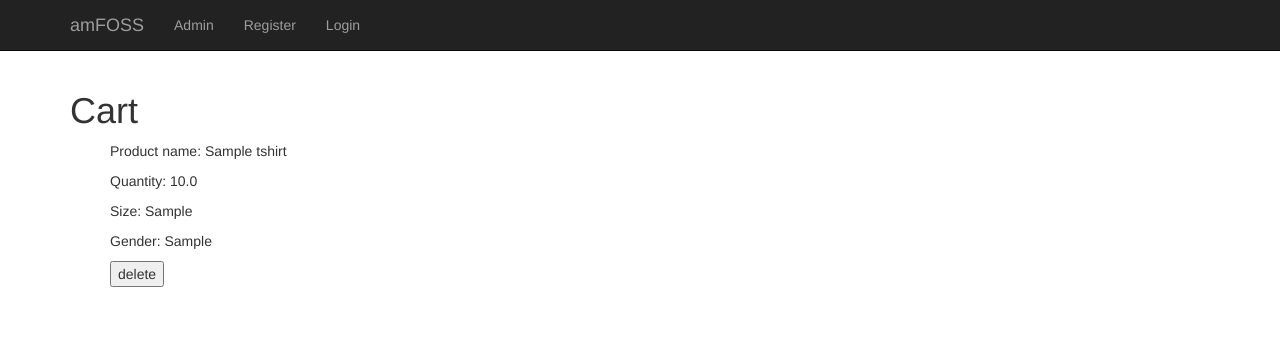
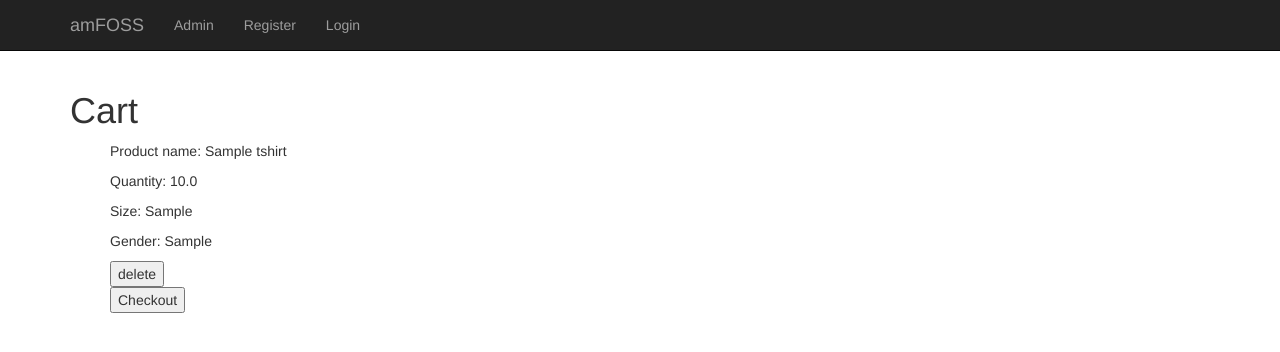
Before and after one commit to iammarco11/amfoss_tshirts, a Django app: page /tshirt/cart/ in a window 1280 px wide. Shown: the top 352 px of the page. Run offline with Django 3.2, Linux system fonts and the light colour scheme; tables that the repository leaves empty hold one stand-in row (values such as "Sample post"); some libraries are stand-ins or nearby versions.

Commit message:
add checkout button to the cart

```diff
--- a/templates/tshirt/cart.html
+++ b/templates/tshirt/cart.html
@@ -17,7 +17,9 @@
 
             <input type="hidden" name = "cart_id" value="{{object.id}}">
             <input type="submit" value="delete">
+
         </form>
+        <input type="submit" value="Checkout">
     {%empty%}
         <p>No items has been added to the cart!</p>
     {%endfor%}
```
